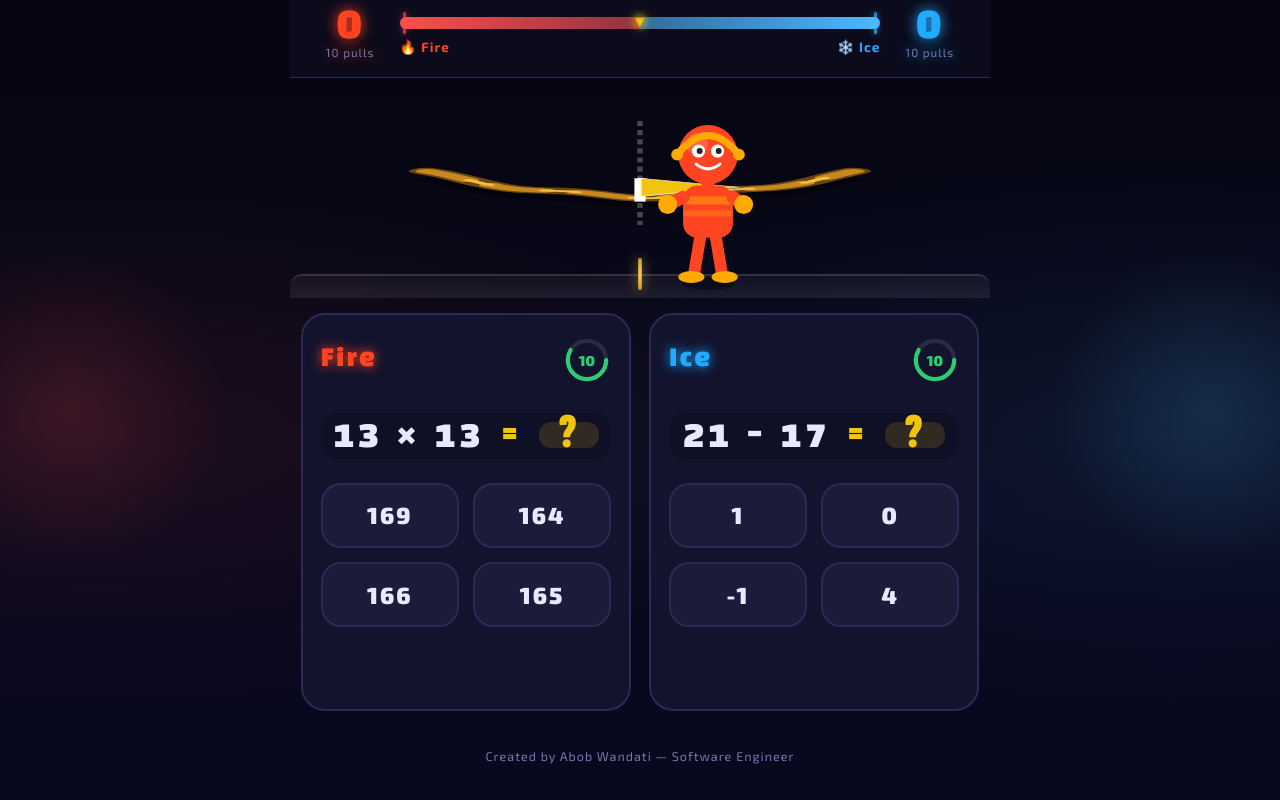
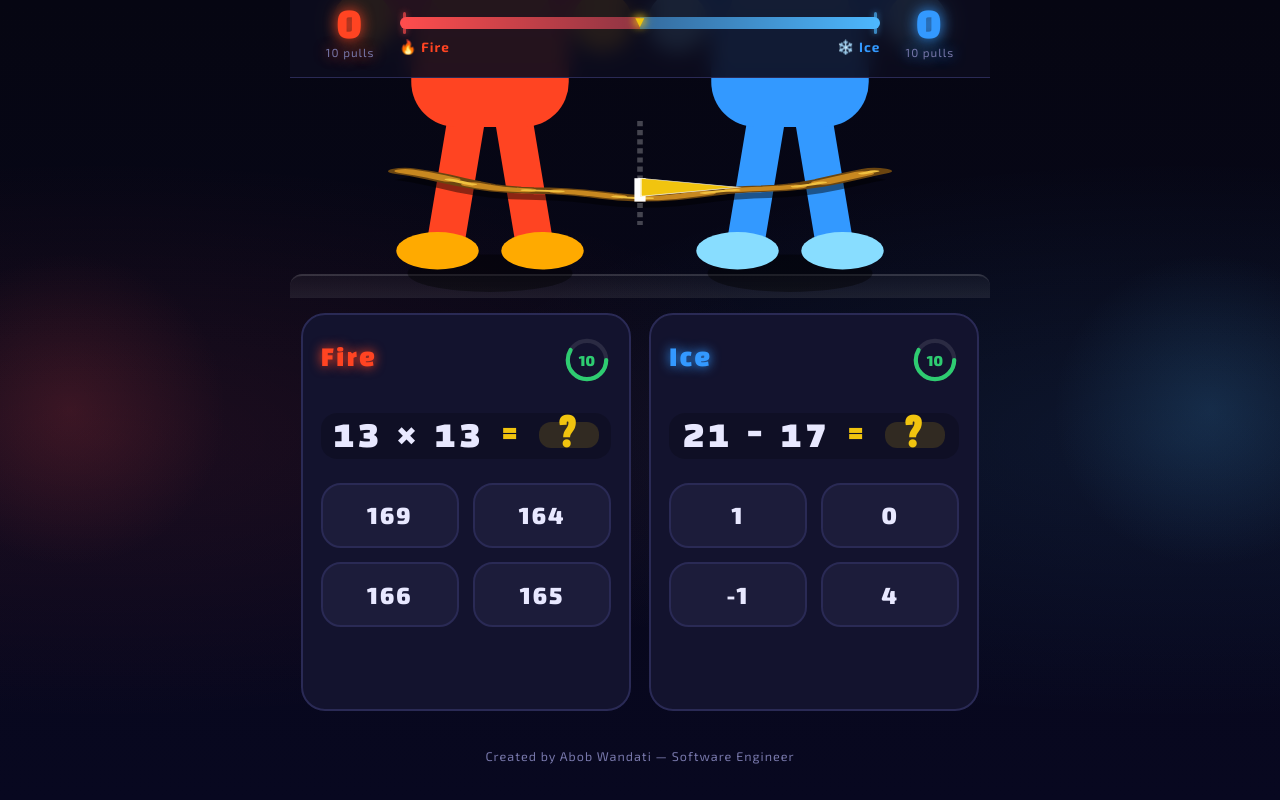
Before and after one commit to BOBWANDATI/Tag-Game, a React (Vite) app: page / in a window 1280 px wide. Both pictures are taken after a click on the button "⚡ START TUG OF WAR ⚡". Built offline with nearby package versions, Linux system fonts and the light colour scheme.

Commit message:
Update App.jsx

```diff
--- a/src/App.jsx
+++ b/src/App.jsx
@@ -3,7 +3,7 @@ import "./App.css";
 
 // ─── CONFIG ──────────────────────────────────────────────────────────────────
 const TEAM_LEFT  = { id: "L", name: "Fire", color: "#ff4422", glow: "#ff220088", accent: "#ffaa00", dark: "#aa2200" };
-const TEAM_RIGHT = { id: "R", name: "Ice",  color: "#22aaff", glow: "#0066ff88", accent: "#00ffee", dark: "#004488" };
+const TEAM_RIGHT = { id: "R", name: "Ice",  color: "#3399ff", glow: "#0066ff88", accent: "#88ddff", dark: "#004488" };
 
 // WIN when rope position reaches ±WIN_POS (10 pulls of 10 = 100)
 const WIN_POS    = 100;
@@ -269,7 +269,6 @@ export default function App() {
       setAnsweredL(false);
       setCorrectL(false);
       setStateL("idle");
-      // Restart timer for left side
       if (timerLRef.current) clearInterval(timerLRef.current);
       timerLRef.current = setInterval(() => {
         setTimeLeftL(prev => { if (prev <= 1) { clearInterval(timerLRef.current); return 0; } return prev - 1; });
@@ -281,7 +280,6 @@ export default function App() {
       setAnsweredR(false);
       setCorrectR(false);
       setStateR("idle");
-      // Restart timer for right side
       if (timerRRef.current) clearInterval(timerRRef.current);
       timerRRef.current = setInterval(() => {
         setTimeLeftR(prev => { if (prev <= 1) { clearInterval(timerRRef.current); return 0; } return prev - 1; });
@@ -291,7 +289,6 @@ export default function App() {
 
   // Start a new game
   const startGame = useCallback(() => {
-    // Clean up all timers
     if (timerLRef.current) clearInterval(timerLRef.current);
     if (timerRRef.current) clearInterval(timerRRef.current);
 
@@ -305,7 +302,6 @@ export default function App() {
     setStateL("idle");
     setStateR("idle");
 
-    // Generate fresh questions for both sides
     const newQL = makeQ(diff);
     const newQR = makeQ(diff);
     setQL(newQL);
@@ -321,7 +317,6 @@ export default function App() {
 
     setScreen("game");
 
-    // Start timers independently
     timerLRef.current = setInterval(() => {
       setTimeLeftL(prev => { if (prev <= 1) { clearInterval(timerLRef.current); return 0; } return prev - 1; });
     }, 1000);
@@ -361,11 +356,9 @@ export default function App() {
 
     setProcessingPull(true);
 
-    // Determine pull direction
     let delta = 0;
 
     if (correct) {
-      // Correct answer - pull toward this team
       if (isLeft) {
         delta = -PULL_AMT;
         setScoreL(prev => prev + 1);
@@ -382,7 +375,6 @@ export default function App() {
         setTimeout(() => setStateL("idle"), 700);
       }
     } else {
-      // Wrong answer - opponent pulls
       if (isLeft) {
         delta = +PULL_AMT;
         setScoreR(prev => prev + 1);
@@ -400,14 +392,12 @@ export default function App() {
       }
     }
 
-    // Update rope position
     const newRopePos = Math.max(-WIN_POS, Math.min(WIN_POS, ropePos + delta));
     setRopePos(newRopePos);
 
-    // Show banner message
     let msg = "";
     if (correct) {
-      msg = isLeft ? "🔥 FIRE PULLS! Ice gets dragged!" : "❄️ ICE PULLS! Fire gets dragged!";
+      msg = isLeft ? "🔥 FIRE PULLS! Ice gets closer to the line!" : "❄️ ICE PULLS! Fire gets closer to the line!";
     } else {
       msg = isLeft ? "❌ Fire missed! Ice counter-pulls!" : "❌ Ice missed! Fire counter-pulls!";
     }
@@ -415,13 +405,13 @@ export default function App() {
     setShowBan(true);
     setTimeout(() => setShowBan(false), 1200);
 
-    // Check win condition
+    // WIN CONDITION: Only when opponent is dragged past the center line
     if (newRopePos <= -WIN_POS) {
       setGameActive(false);
       setStateL("winning");
       setStateR("dragged");
       setWinner(TEAM_LEFT);
-      setTimeout(() => setScreen("result"), 1200);
+      setTimeout(() => setScreen("result"), 1500);
       return;
     }
     if (newRopePos >= WIN_POS) {
@@ -429,11 +419,10 @@ export default function App() {
       setStateR("winning");
       setStateL("dragged");
       setWinner(TEAM_RIGHT);
-      setTimeout(() => setScreen("result"), 1200);
+      setTimeout(() => setScreen("result"), 1500);
       return;
     }
 
-    // Refresh the question for the side that answered
     refreshQuestion(side);
 
     setTimeout(() => {
@@ -483,8 +472,8 @@ export default function App() {
   }, []);
 
   const norm = ropePos / WIN_POS;
-  const leftCharPct = 18 + Math.max(0, norm) * 30;
-  const rightCharPct = 82 + Math.min(0, norm) * 30;
+  const leftCharPct = 15 + Math.max(0, norm) * 35;
+  const rightCharPct = 85 + Math.min(0, norm) * 35;
 
   // ── MENU ─────────────────────────────────────────────────────────────────
   if (screen === "menu") return (
@@ -520,8 +509,9 @@ export default function App() {
           <b>🔥 HOW TO WIN:</b> Answer your math question correctly to PULL the rope!<br/>
           ⚡ <strong>NO WAITING:</strong> The moment you answer, the pull happens instantly!<br/>
           💪 Each correct pull drags your opponent <strong>10%</strong> toward the center line.<br/>
-          🏆 <strong>10 PULLS = VICTORY!</strong> First to drag the enemy past the center line WINS!<br/>
-          ❌ Wrong answer = you get dragged instead. Don't let the timer run out!
+          🏆 <strong>DRAG YOUR OPPONENT PAST THE CENTER LINE TO WIN!</strong><br/>
+          ❌ Wrong answer = you get dragged instead. Don't let the timer run out!<br/>
+          <span style={{color: "#3399ff"}}>❄️ ICE TEAM is now BRIGHT BLUE and fully visible!</span>
         </div>
       </div>
       <div className="footer-credit">Created by Abob Wandati — Software Engineer</div>
@@ -530,15 +520,14 @@ export default function App() {
 
   // ── RESULT ───────────────────────────────────────────────────────────────
   if (screen === "result") {
-    const isDraw = winner === "draw";
-    const wt = !isDraw ? winner : null;
+    const wt = winner;
     return (
       <div className="app result">
         <div className="res-glow" style={{ background: wt ? `radial-gradient(ellipse at center, ${wt.glow} 0%, transparent 60%)` : "none" }} />
         <div className="res-card">
           <div className="res-confetti">🏆 🎉 🎆 🥇 🎊</div>
           <h2 className="res-title" style={{ color: wt ? wt.color : "#f1c40f", textShadow: `0 0 40px ${wt ? wt.color : "#f1c40f"}` }}>
-            {isDraw ? "DRAW! 🤝" : `🎉 ${wt.name.toUpperCase()} WINS! 🎉`}
+            {wt ? `🎉 ${wt.name.toUpperCase()} WINS! 🎉` : "GAME OVER!"}
           </h2>
           <div className="res-stage">
             <div className="res-char" style={{ width: "100px", height: "180px" }}>
@@ -572,17 +561,17 @@ export default function App() {
       <HudBar ropePos={ropePos} scoreL={scoreL} scoreR={scoreR} />
       <div className="arena">
         <div className="arena-floor" />
-        <div className="arena-floor-line" />
+        <div className="arena-center-line" />
         <div className="arena-rope">
           <Rope ropePos={ropePos} tick={tick} leftX={leftCharPct + 1.5} rightX={rightCharPct - 1.5} />
         </div>
-        <div className={`arena-char arena-char-l ${stateL === "pulling" ? "char-lunge-l" : ""}`} style={{ left: `${leftCharPct}%`, position: "relative" }}>
+        <div className={`arena-char-left ${stateL === "pulling" ? "char-lunge" : ""}`} style={{ left: `${leftCharPct}%` }}>
           <Human team={TEAM_LEFT} state={stateL} />
-          {stateL === "pulling" && <div className="dust dust-l" />}
+          {stateL === "pulling" && <div className="dust-left" />}
         </div>
-        <div className={`arena-char arena-char-r ${stateR === "pulling" ? "char-lunge-r" : ""}`} style={{ left: `${rightCharPct}%`, position: "relative" }}>
+        <div className={`arena-char-right ${stateR === "pulling" ? "char-lunge-right" : ""}`} style={{ left: `${rightCharPct}%` }}>
           <Human team={TEAM_RIGHT} state={stateR} flipped />
-          {stateR === "pulling" && <div className="dust dust-r" />}
+          {stateR === "pulling" && <div className="dust-right" />}
         </div>
       </div>
       {showBan && <div className="banner">{banner}</div>}
```
